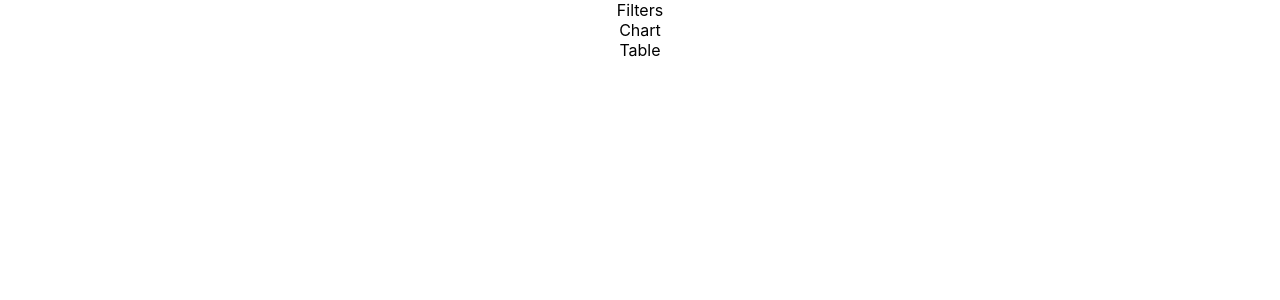
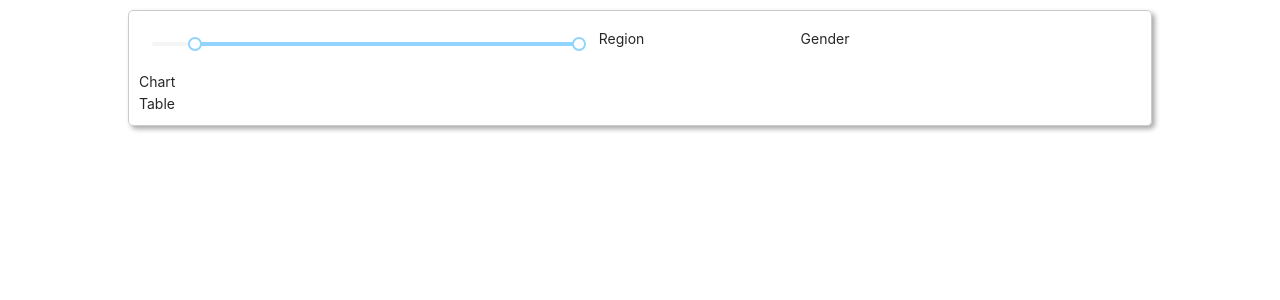
Before and after one commit to colin5530/andopen-tech-test, a React (Create React App) app: page / in a window 1280 px wide. Shown: the top 300 px of the page. Built offline with nearby package versions, Linux system fonts and the light colour scheme.

Commit message:
Adding slider component (#4)

```diff
--- a/src/App.css
+++ b/src/App.css
@@ -1,38 +1,8 @@
 .App {
-  text-align: center;
+  width: 80%;
+  margin: 10px auto;
+  padding: 10px;
+  border: 1px solid #ccc;
+  border-radius: 5px;
+  box-shadow: 3px 3px 5px #aaa;
 }
-
-.App-logo {
-  height: 40vmin;
-  pointer-events: none;
-}
-
-@media (prefers-reduced-motion: no-preference) {
-  .App-logo {
-    animation: App-logo-spin infinite 20s linear;
-  }
-}
-
-.App-header {
-  background-color: #282c34;
-  min-height: 100vh;
-  display: flex;
-  flex-direction: column;
-  align-items: center;
-  justify-content: center;
-  font-size: calc(10px + 2vmin);
-  color: white;
-}
-
-.App-link {
-  color: #61dafb;
-}
-
-@keyframes App-logo-spin {
-  from {
-    transform: rotate(0deg);
-  }
-  to {
-    transform: rotate(360deg);
-  }
-}
--- a/src/App.js
+++ b/src/App.js
@@ -2,8 +2,9 @@ import React from 'react';
 import FilterBar from './components/FilterBar';
 import ChartContainer from './components/ChartContainer';
 import TableContainer from './components/TableContainer';
+import { UserDataProvider } from './userDataContext';
+import "antd/dist/antd.css";
 import './App.css';
-import { UserDataProvider } from './userDataContext';
 
 const App = () => {
   return (
--- /dev/null
+++ b/src/components/FilterBar/FilterBar.css
@@ -0,0 +1,22 @@
+.c-FilterBar {
+  display: inline-flex;
+  width: 100%;
+}
+
+.c-FilterBar-slider-container {
+  flex-grow: 3;
+  margin: 2px;
+  padding: 5px;
+}
+
+.c-FilterBar-region-container {
+  flex-grow: 1;
+  margin: 2px;
+  padding: 5px;
+}
+
+.c-FilterBar-gender-container {
+  flex-grow: 2;
+  margin: 2px;
+  padding: 5px;
+}
--- a/src/components/FilterBar/FilterBar.js
+++ b/src/components/FilterBar/FilterBar.js
@@ -1,12 +1,32 @@
-import React from 'react';
+import React, { useState } from 'react';
+import { Slider } from 'antd';
 import { useUserData } from '../../userDataContext';
+import './FilterBar.css';
 
 const FilterBar = () => {
+  const className = 'c-FilterBar';
   const {visibleUsers, setVisibleUsers} = useUserData();
+  const [sliderValue, setSliderValue] = useState(500);
 
   return (
-    <div>
-      Filters
+    <div className={`${className}`}>
+      <div className={`${className}-slider-container`}>
+        <Slider
+          range
+          defaultValue={[500, 5000]}
+          min={0}
+          max={5000}
+          onChange={(val) => {
+            setSliderValue(val);
+          }}
+        />
+      </div>
+      <div className={`${className}-region-container`}>
+        Region
+      </div>
+      <div className={`${className}-gender-container`}>
+        Gender
+      </div>
     </div>
   )
 };
```
